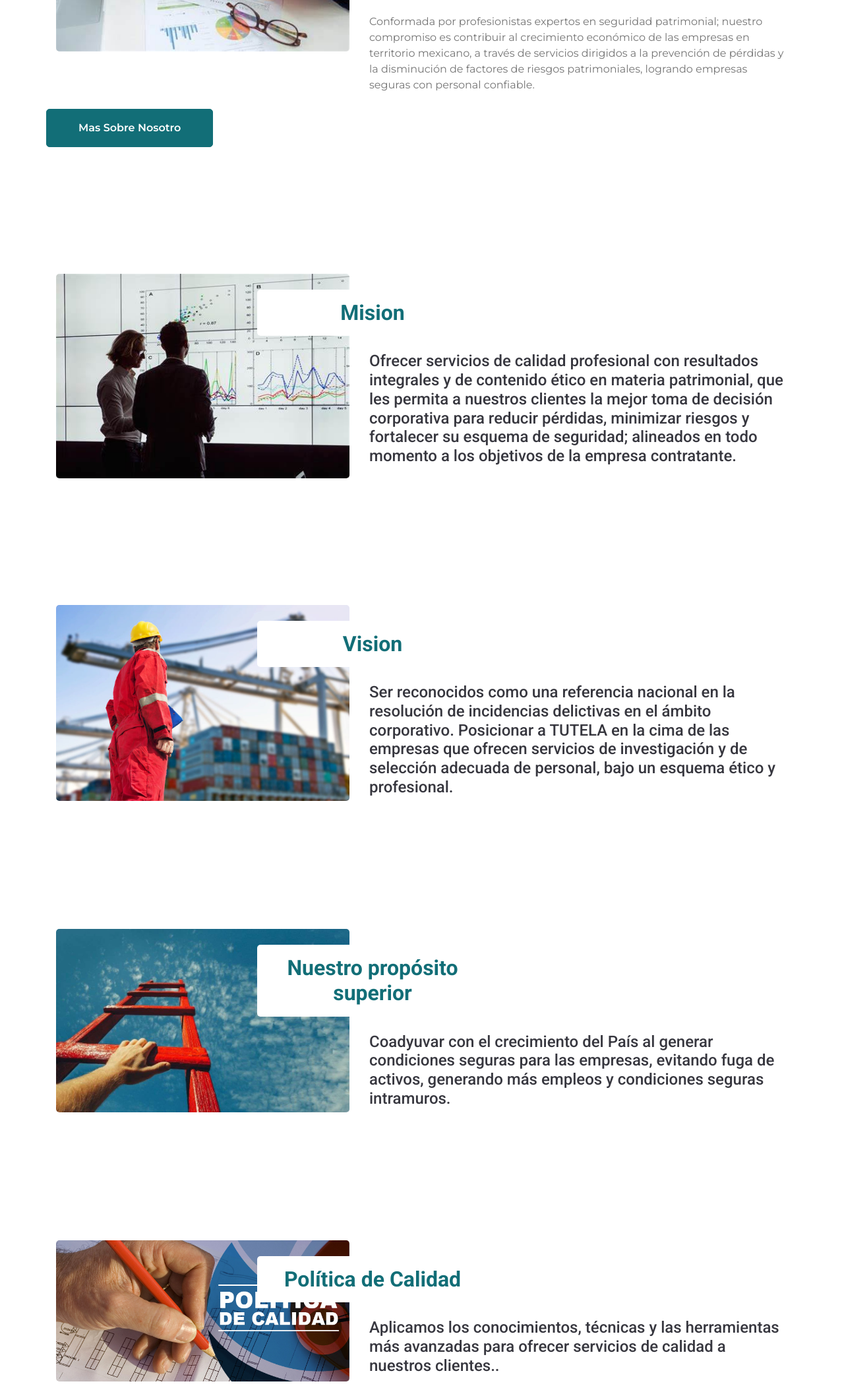
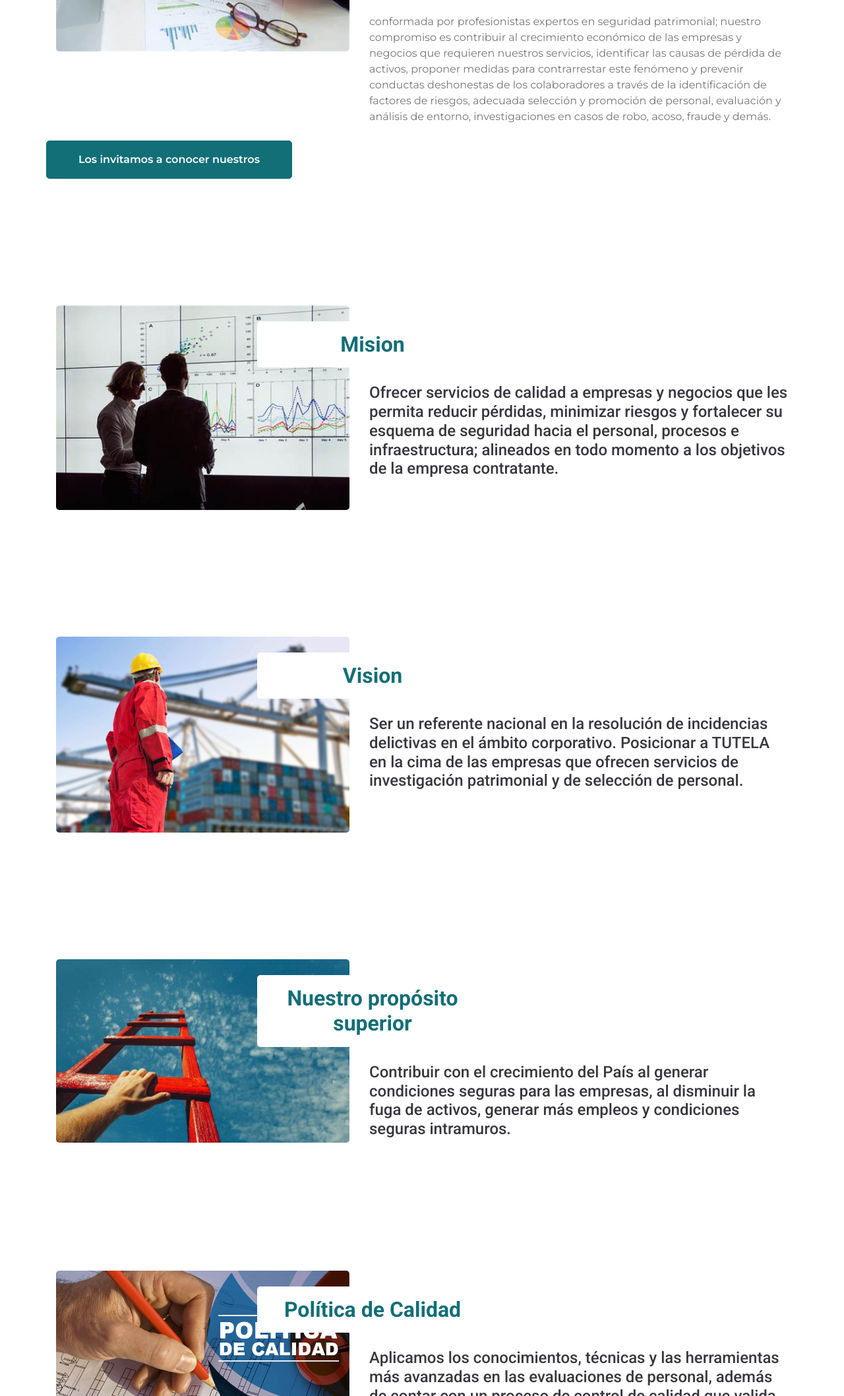
Before and after one commit to Akzag/Tutela, a plain HTML site: page about.html in a window 1280 px wide. Shown: the part 444-2560 px from the top of the page at 66% size. Drawn offline with nearby package versions, Linux system fonts and the light colour scheme.

Commit message:
Cambio de correo

```diff
--- a/about.html
+++ b/about.html
@@ -128,13 +128,18 @@
             <h3 class="text-uppercase"></h3>
             <h1 class="mb-4">Somos una empresa Baja Californiana.</h1>
             <p>
-              Conformada por profesionistas expertos en seguridad patrimonial; nuestro compromiso es
-              contribuir al crecimiento económico de las empresas en territorio mexicano, a través
-              de servicios dirigidos a la prevención de pérdidas y la disminución de factores de
-              riesgos patrimoniales, logrando empresas seguras con personal confiable.
+              conformada por profesionistas expertos en seguridad patrimonial; nuestro compromiso es
+              contribuir al crecimiento económico de las empresas y negocios que requieren nuestros
+              servicios, identificar las causas de pérdida de activos, proponer medidas para
+              contrarrestar este fenómeno y prevenir conductas deshonestas de los colaboradores a
+              través de la identificación de factores de riesgos, adecuada selección y promoción de
+              personal, evaluación y análisis de entorno, investigaciones en casos de robo, acoso,
+              fraude y demás.
             </p>
           </div>
-          <a class="btn btn-primary py-3 px-5 mt-2" href="about.html"> Mas Sobre Nosotro</a>
+          <a class="btn btn-primary py-3 px-5 mt-2" href="about.html">
+            Los invitamos a conocer nuestros
+          </a>
         </div>
       </div>
     </div>
@@ -154,10 +159,9 @@
               Mision
             </h2>
             <h4>
-              Ofrecer servicios de calidad profesional con resultados integrales y de contenido
-              ético en materia patrimonial, que les permita a nuestros clientes la mejor toma de
-              decisión corporativa para reducir pérdidas, minimizar riesgos y fortalecer su esquema
-              de seguridad; alineados en todo momento a los objetivos de la empresa contratante.
+              Ofrecer servicios de calidad a empresas y negocios que les permita reducir pérdidas,
+              minimizar riesgos y fortalecer su esquema de seguridad hacia el personal, procesos e
+              infraestructura; alineados en todo momento a los objetivos de la empresa contratante.
             </h4>
           </div>
         </div>
@@ -179,10 +183,9 @@
               Vision
             </h2>
             <h4>
-              Ser reconocidos como una referencia nacional en la resolución de incidencias
-              delictivas en el ámbito corporativo. Posicionar a TUTELA en la cima de las empresas
-              que ofrecen servicios de investigación y de selección adecuada de personal, bajo un
-              esquema ético y profesional.
+              Ser un referente nacional en la resolución de incidencias delictivas en el ámbito
+              corporativo. Posicionar a TUTELA en la cima de las empresas que ofrecen servicios de
+              investigación patrimonial y de selección de personal.
             </h4>
           </div>
         </div>
@@ -204,8 +207,8 @@
               Nuestro propósito superior
             </h2>
             <h4>
-              Coadyuvar con el crecimiento del País al generar condiciones seguras para las
-              empresas, evitando fuga de activos, generando más empleos y condiciones seguras
+              Contribuir con el crecimiento del País al generar condiciones seguras para las
+              empresas, al disminuir la fuga de activos, generar más empleos y condiciones seguras
               intramuros.
             </h4>
           </div>
@@ -228,8 +231,9 @@
               Política de Calidad
             </h2>
             <h4>
-              Aplicamos los conocimientos, técnicas y las herramientas más avanzadas para ofrecer
-              servicios de calidad a nuestros clientes..
+              Aplicamos los conocimientos, técnicas y las herramientas más avanzadas en las
+              evaluaciones de personal, además de contar con un proceso de control de calidad que
+              valida el entregable.
             </h4>
           </div>
         </div>
@@ -407,7 +411,7 @@
               <i class="fa fa-2x fa-envelope-open text-primary"></i>
               <div class="ml-3">
                 <h5 class="text-white">Email</h5>
-                <p class="m-0">info@example.com</p>
+                <p class="m-0">serviciospatrimoniales@tutela.com.mx</p>
               </div>
             </div>
           </div>
```
Also changed, not shown: APE.html (+1 -1 lines), IERA.html (+1 -1 lines), contact.html (+38 -15 lines), index.html (+11 -6 lines), news.html (+1 -1 lines), scss/team.html (+67 -39 lines), service.html (+1 -1 lines), 1 other file.
